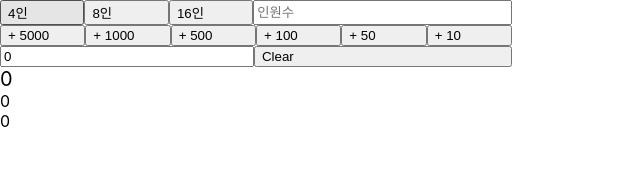
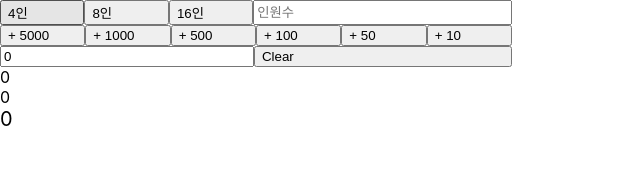
Before and after one commit to forcoding97/lostark-calc, a Next.js app: page /auction in a window 1280 px wide. Shown: the top 181 px of the page, without its empty margins (0-640 px from the left). Built offline with nearby package versions, Linux system fonts and the light colour scheme.

Commit message:
[UPDATE] 220514

```diff
--- a/pages/auction.tsx
+++ b/pages/auction.tsx
@@ -123,13 +123,13 @@ const Auction: NextPage = () => {
           </button>
         </div>
 
-        <div className={styles.rec_value}>
+        <div className={styles.bep_value}>
           {price > 59 || price === 0 ? bep : '입찰하는 것이 손해입니다.'}
         </div>
-        <div>
+        <div className={styles.profit_value}>
           {price > 59 || price === 0 ? profit : '입찰하는 것이 손해입니다.'}
         </div>
-        <div>
+        <div className={styles.rec_value}>
           {price > 59 || price === 0 ? rec : '입찰하는 것이 손해입니다.'}
         </div>
       </div>
```
